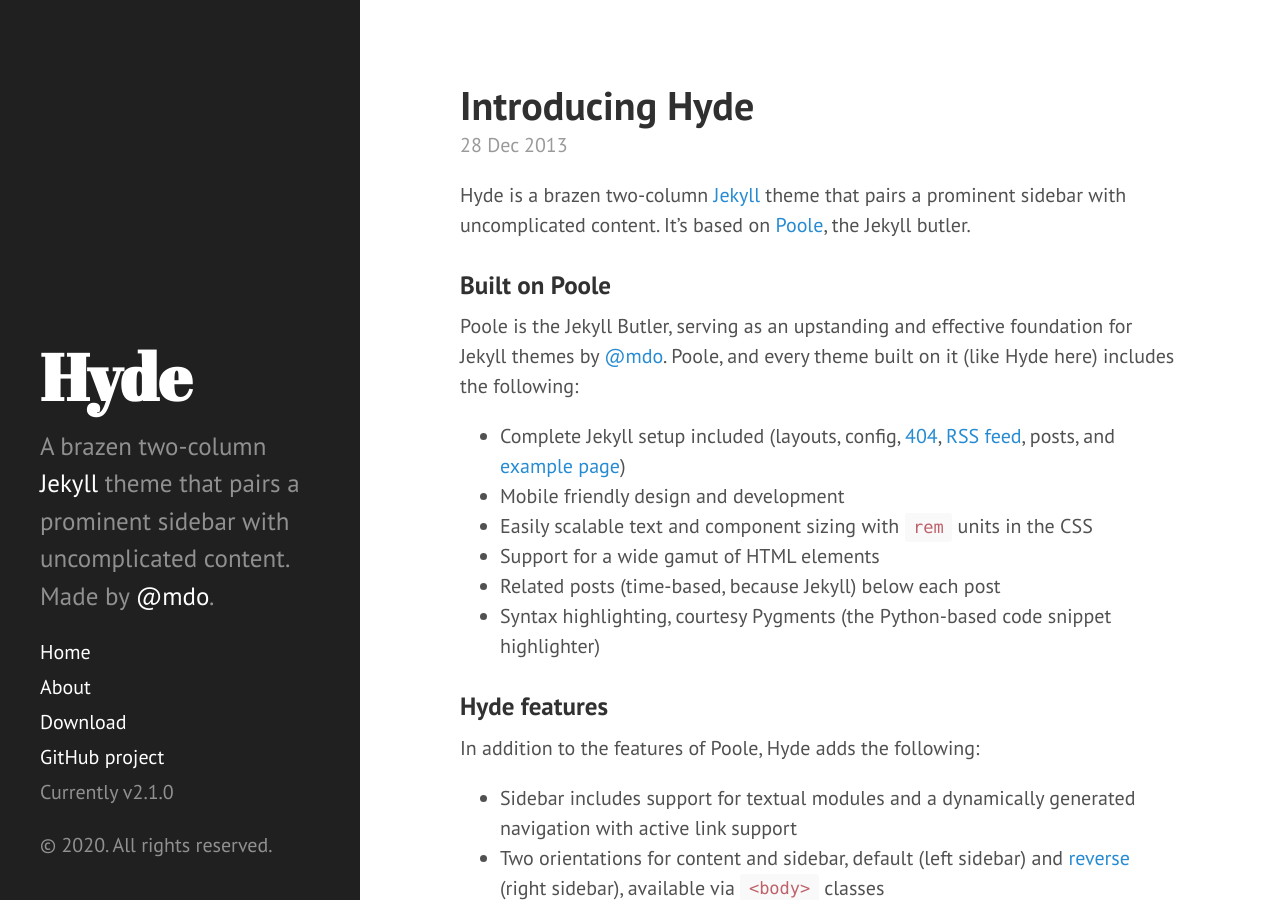
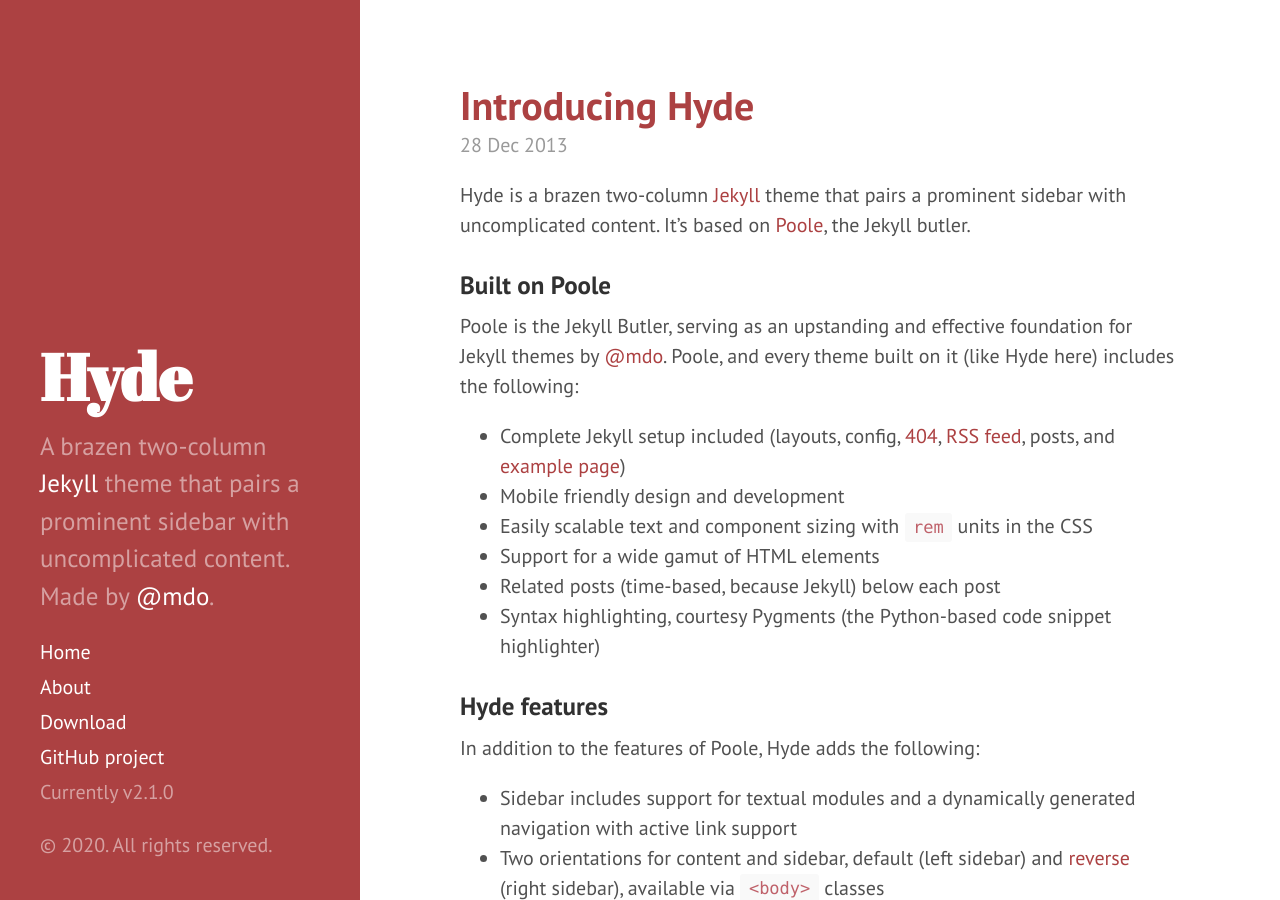
Before and after one commit to bakuiseok/bakuiseok.github.io, a Jekyll site: the page built from index.html, in a window 1280 px wide and 900 px high. Built offline with Jekyll 4.4.1, drawn with Linux system fonts in a browser that asks for light colours; the list of posts is cut into pages by our own code.

Commit message:
Change sub-theme of Hyde

```diff
--- a/Gemfile
+++ b/Gemfile
@@ -9,10 +9,10 @@ source "https://rubygems.org"
 # Happy Jekylling!
 # gem "jekyll", "~> 4.0.0"
 # This is the default theme for new Jekyll sites. You may change this to anything you like.
-gem "hyde"
+ gem "hyde"
 # If you want to use GitHub Pages, remove the "gem "jekyll"" above and
 # uncomment the line below. To upgrade, run `bundle update github-pages`.
-gem "github-pages", group: :jekyll_plugins
+ gem "github-pages", group: :jekyll_plugins
 
 # If you have any plugins, put them here!
 group :jekyll_plugins do
--- a/_config.yml
+++ b/_config.yml
@@ -1,5 +1,5 @@
 # Dependencies
-# markdown: redcarpet
+markdown: kramdown
 # highlighter: pygments
 
 # Setup
--- a/_layouts/default.html
+++ b/_layouts/default.html
@@ -3,7 +3,7 @@
 
   {% include head.html %}
 
-  <body>
+  <body class="theme-base-08">
 
     {% include sidebar.html %}
 
```
